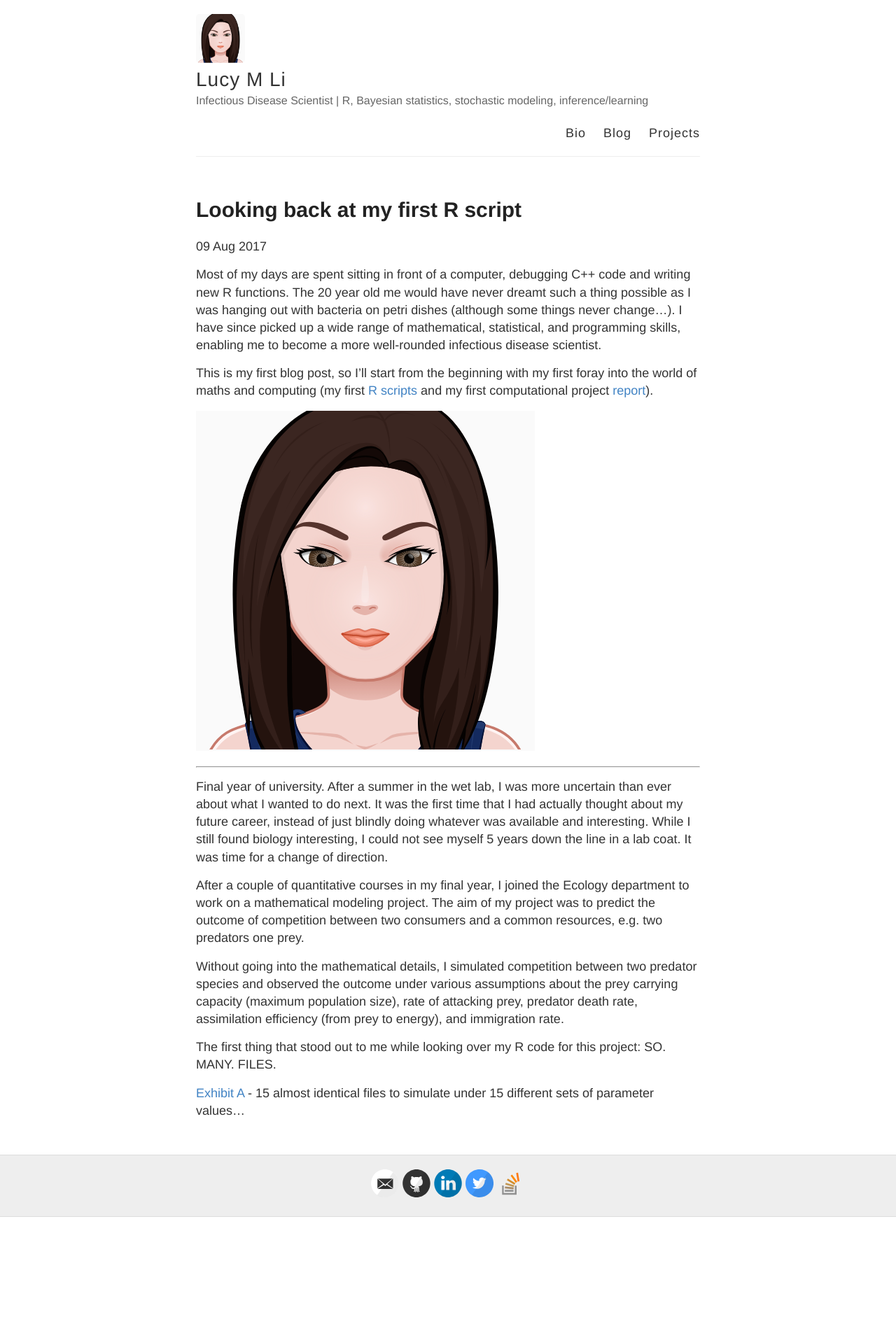
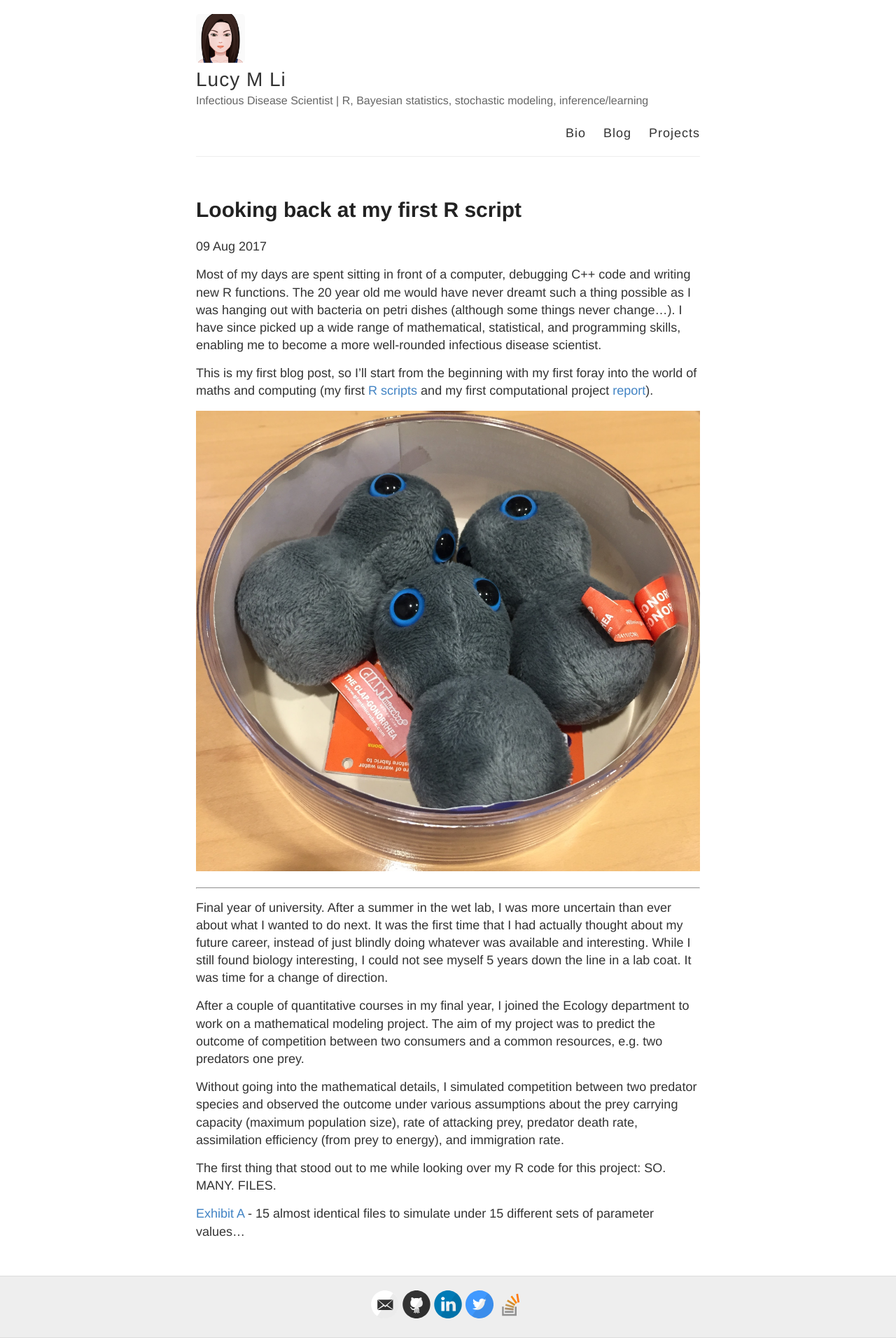
Before and after one commit to lucymli/lucymli.github.io, a Jekyll site: the page built from _posts/2017-08-04-FirstProject.md, in a window 1280 px wide. Shown: the whole page at 70% size. Built offline with Jekyll 4.4.1, drawn with Linux system fonts in a browser that asks for light colours; before the commit the page ends 1739 px from its top, so only the background shows below that.

Commit message:
update image

```diff
--- a/_posts/2017-08-04-FirstProject.md
+++ b/_posts/2017-08-04-FirstProject.md
@@ -8,7 +8,7 @@
 
 This is my first blog post, so I'll start from the beginning with my first foray into the world of maths and computing (my first [R scripts](https://github.com/lucymli/predator-prey-dynamics/tree/master/R) and my first computational project [report](https://github.com/lucymli/predator-prey-dynamics/raw/master/Final%20Year%20Project%20Report.pdf)).
 
-![Meet my Gonorrhea triplets.](https://github.com/lucymli/lucymli.github.io/raw/master/images/Avatar.png)
+![Meet my Gonorrhea triplets.](https://github.com/lucymli/lucymli.github.io/raw/master/images/gono-triplets.JPG)
 
 ---
 
```
Also changed, not shown: images/gono-triplets.JPG (renamed from images/IMG_5631.JPG).
